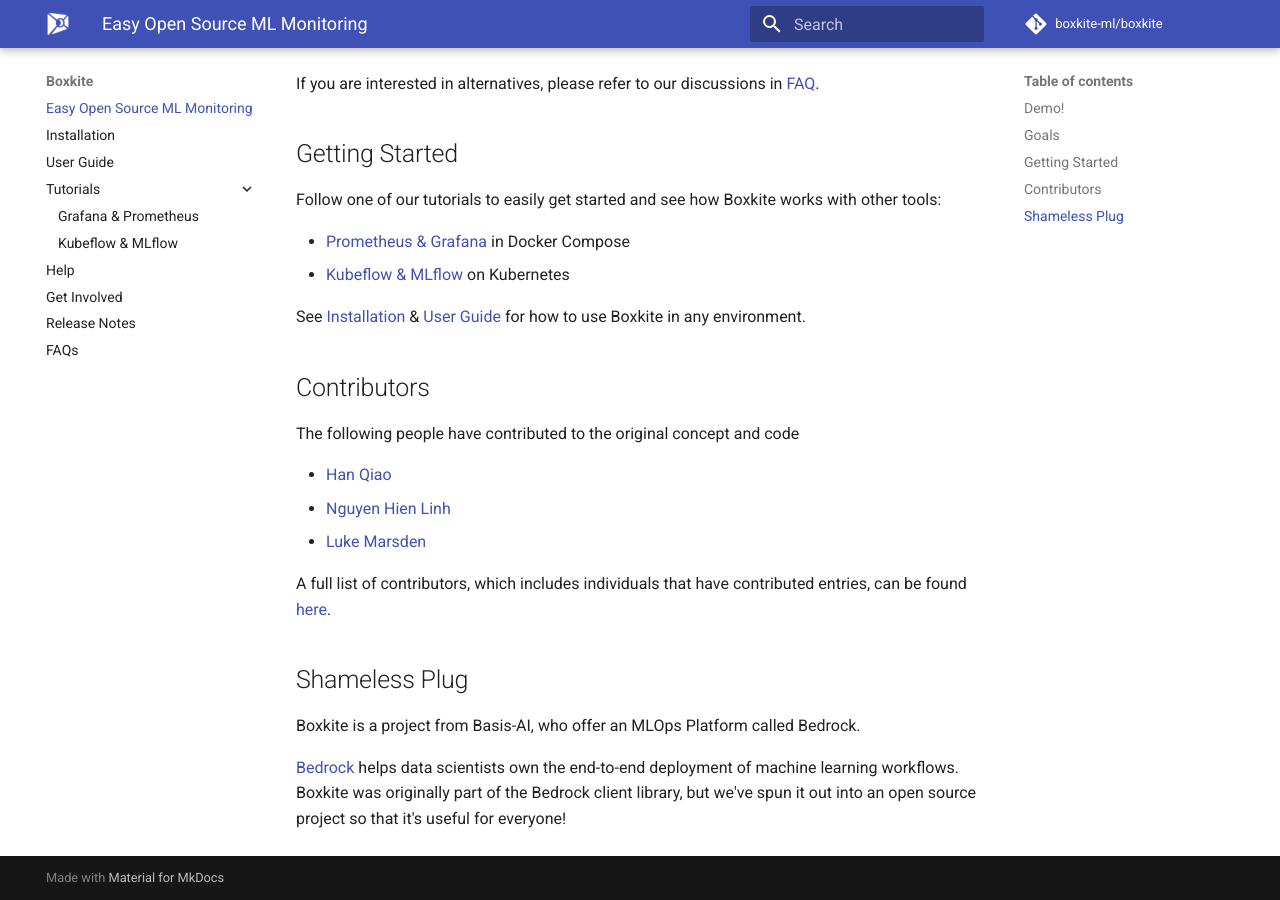
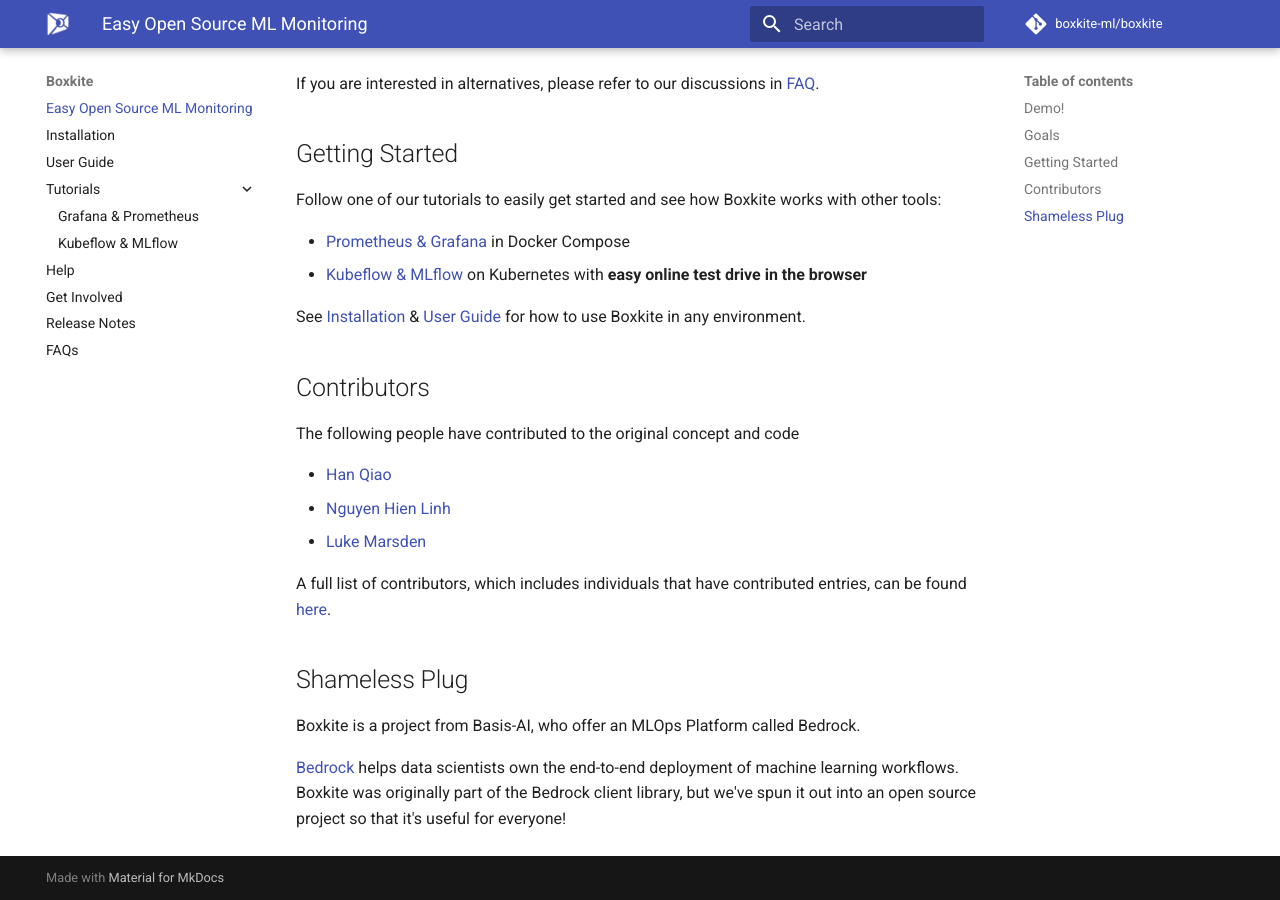
Before and after one commit to boxkite-ml/boxkite, an MkDocs documentation site: the page built from docs/index.md, in a window 1280 px wide and 900 px high, scrolled down 2150 px. Built offline with MkDocs 1.6.1 and Material for MkDocs 9.7.7, drawn with Linux system fonts in a browser that asks for light colours; comment, search, counter and statistics services are not loaded.

Commit message:
Update index.md

```diff
--- a/docs/index.md
+++ b/docs/index.md
@@ -68,7 +68,7 @@
 Follow one of our tutorials to easily get started and see how Boxkite works with other tools:
 
 - [Prometheus & Grafana](tutorials/grafana-prometheus.md) in Docker Compose
-- [Kubeflow & MLflow](tutorials/kubeflow-mlflow.md) on Kubernetes
+- [Kubeflow & MLflow](tutorials/kubeflow-mlflow.md) on Kubernetes with **easy online test drive in the browser**
 
 See [Installation](installing.md) & [User Guide](using.md) for how to use Boxkite in any environment.
 
```
